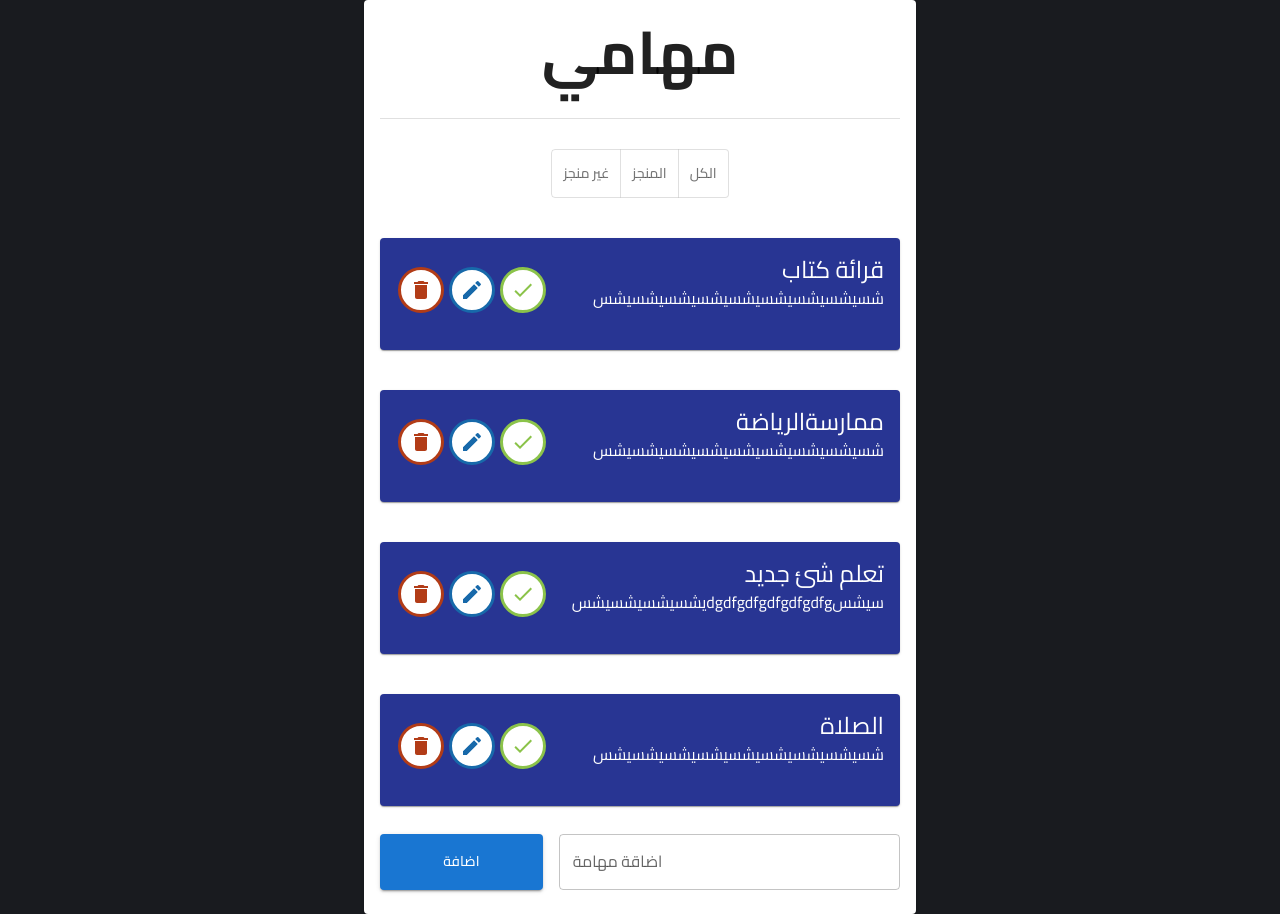
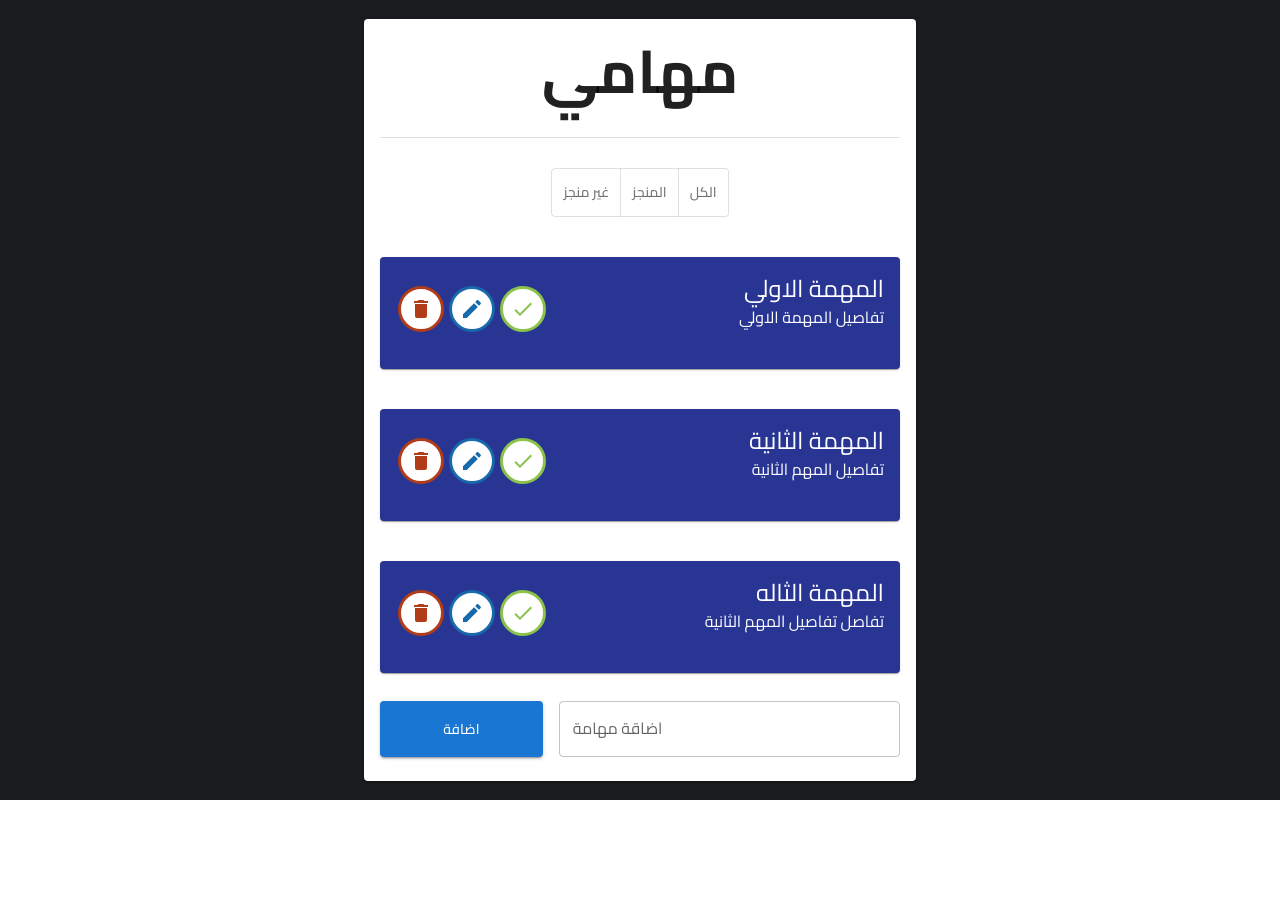
Before and after one commit to adhamTalatt/ReactTodoList, a React (Create React App) app: page / in a window 1280 px wide. After the commit the page ends 800 px from the top, so only its background shows below. Built offline with nearby package versions, Linux system fonts and the light colour scheme.

Commit message:
finish add button in todoList

```diff
--- a/src/comoponents/AddToDo.js
+++ /dev/null
@@ -1,34 +0,0 @@
-import Grid from "@mui/material/Unstable_Grid2";
-// for import textinput from Materl UL
-import TextField from "@mui/material/TextField";
-
-import Button from "@mui/material/Button";
-import { createTheme, ThemeProvider } from "@mui/material/styles";
-
-export default function AddToDO() {
-  return (
-    <>
-      <Grid container sx={{ marginTop: "20px" }} spacing={2}>
-        <Grid xs={8}>
-          <TextField
-            sx={{ width: "100%" }}
-            id="outlined-password-input"
-            label="اضاقة مهامة"
-            autoComplete="current-password"
-          />
-        </Grid>
-        <Grid xs={4}>
-          <Button
-            variant="contained"
-            style={{
-              height: "100%",
-              width: "100%",
-            }}
-          >
-            اضافة
-          </Button>
-        </Grid>
-      </Grid>
-    </>
-  );
-}
--- a/src/comoponents/Todo.js
+++ b/src/comoponents/Todo.js
@@ -11,7 +11,7 @@ import CheckIcon from "@mui/icons-material/Check";
 import DeleteIcon from "@mui/icons-material/Delete";
 import EditIcon from "@mui/icons-material/Edit";
 
-export default function Todo(props) {
+export default function Todo({ title, details }) {
   return (
     <div>
       <Card
@@ -28,7 +28,7 @@ export default function Todo(props) {
             <Grid xs={8}>
               {" "}
               <Typography variant="h5" sx={{ textAlign: "right" }}>
-                {props.title}
+                {title}
               </Typography>
               <Typography
                 paragraph={true}
@@ -36,10 +36,9 @@ export default function Todo(props) {
                 style={{
                   textAlign: "right",
                   width: "100% ",
-                  // wordBreak: "break-all",
                 }}
               >
-                {props.detail}
+                {details}
               </Typography>
             </Grid>
             <Grid
--- a/src/comoponents/TodoList.js
+++ b/src/comoponents/TodoList.js
@@ -12,46 +12,59 @@ import { v4 as uuidv4 } from "uuid";
 
 // Components
 import Todo from "./Todo";
-import AddToDO from "./AddToDo";
+import Grid from "@mui/material/Unstable_Grid2";
+// for import textinput from Materl UL
+import TextField from "@mui/material/TextField";
+import Button from "@mui/material/Button";
 
-export default function TodoList() {
-  const { v4: uuidv4 } = require("uuid");
-  const toDos = [
+import { useState } from "react";
+
+const toDoList = [
   {
     id: uuidv4(),
-      title: "قرائة كتاب",
-      details: "شسيشسيشسيشسيشسيشسيشسيشسيشس",
+    title: "المهمة الاولي",
+    details: "تفاصيل المهمة الاولي ",
     isCompleted: false,
   },
   {
     id: uuidv4(),
-      title: "ممارسةالرياضة",
-      details: "شسيشسيشسيشسيشسيشسيشسيشسيشس",
+    title: "المهمة الثانية",
+    details: " تفاصيل المهم الثانية",
     isCompleted: false,
   },
   {
     id: uuidv4(),
-      title: "تعلم شئ جديد",
-      details: "سيشسdgdfgdfgdfgdfgdfgيشسيشسيشسيشس",
-      isCompleted: false,
-    },
-    {
-      id: uuidv4(),
-      title: "الصلاة",
-      details: "شسيشسيشسيشسيشسيشسيشسيشسيشس",
+    title: "المهمة الثاله",
+    details: "تفاصل تفاصيل المهم الثانية",
     isCompleted: false,
   },
 ];
-  const showToDos = toDos.map((e) => {
+export default function TodoList() {
+  const [toDos, setToDos] = useState(toDoList);
+  const [titleInput, setTitleIput] = useState("");
+
+  let showToDos = toDos.map((e) => {
     return (
       <Todo
         key={e.id}
         title={e.title}
-        detail={e.details}
-        isComplet={e.isCompleted}
+        details={e.details}
+        isCompleted={e.isCompleted}
       />
     );
   });
+
+  function handleClickbtn() {
+    const netTodo = {
+      id: uuidv4(),
+      title: titleInput,
+      details: "",
+      isCompleted: false,
+    };
+    setToDos([...toDos, netTodo]);
+    setTitleIput("");
+  }
+
   return (
     <Container maxWidth="sm">
       <Card sx={{ minWidth: 275 }}>
@@ -82,7 +95,33 @@ export default function TodoList() {
           {/* ====== End ALL TODOS */}
 
           {/* ====== Start ADD TO DO*/}
-          <AddToDO />
+          <Grid container sx={{ marginTop: "20px" }} spacing={2}>
+            <Grid xs={8}>
+              <TextField
+                sx={{ width: "100%" }}
+                id="outlined-password-input"
+                label="اضاقة مهامة"
+                value={titleInput}
+                onChange={(event) => {
+                  setTitleIput(event.target.value);
+                }}
+              />
+            </Grid>
+            <Grid xs={4}>
+              <Button
+                onClick={() => {
+                  handleClickbtn();
+                }}
+                variant="contained"
+                style={{
+                  height: "100%",
+                  width: "100%",
+                }}
+              >
+                اضافة
+              </Button>
+            </Grid>
+          </Grid>
           {/* ====== End ADD TO DO */}
         </CardContent>
       </Card>
```
Lines whose indentation alone changed are shown as unchanged.
